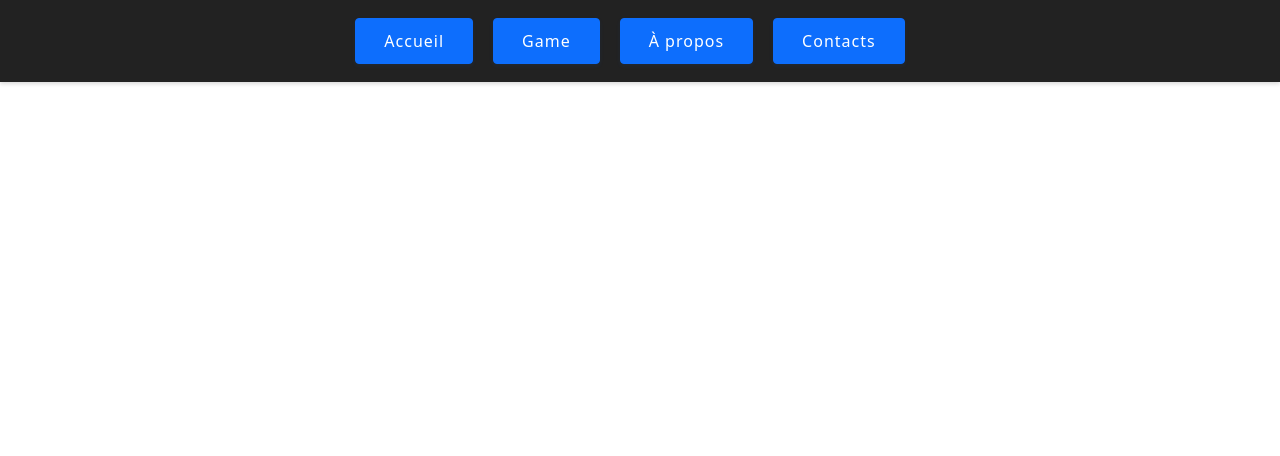
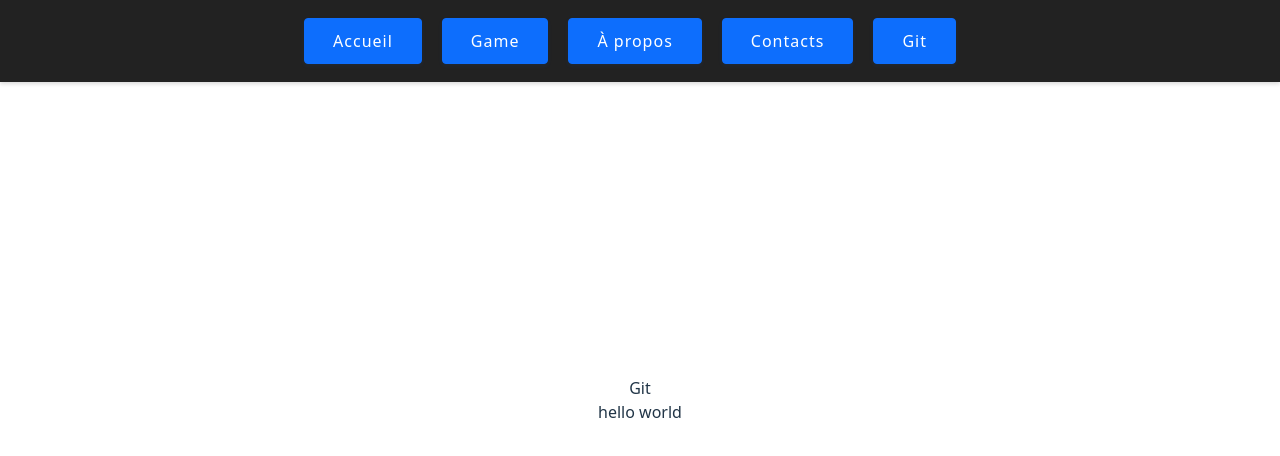
Before and after one commit to jlg-formation/snake-jeu, a React (Vite) app: page /git in a window 1280 px wide. Shown: the top 456 px of the page. Built offline with nearby package versions, Linux system fonts and the light colour scheme.

Commit message:
feat: Add Git page and update navigation links in App component

```diff
--- a/src/App.tsx
+++ b/src/App.tsx
@@ -3,6 +3,7 @@ import Home from './pages/Home';
 import About from './pages/About';
 import Contacts from './pages/Contacts';
 import Game from './pages/Game';
+import Git from './pages/Git';
 import './App.css';
 import React, { useState } from 'react';
 
@@ -69,12 +70,14 @@ function App() {
         <BootstrapNavLink to="/game">Game</BootstrapNavLink>
         <BootstrapNavLink to="/about">À propos</BootstrapNavLink>
         <BootstrapNavLink to="/contacts">Contacts</BootstrapNavLink>
+        <BootstrapNavLink to="/git">Git</BootstrapNavLink>
       </nav>
       <Routes>
         <Route path="/" element={<Home />} />
         <Route path="/game" element={<Game />} />
         <Route path="/about" element={<About />} />
         <Route path="/contacts" element={<Contacts />} />
+        <Route path="/git" element={<Git />} />
       </Routes>
 </Router>
   );
--- /dev/null
+++ b/src/pages/Git.tsx
@@ -0,0 +1,8 @@
+export default function Git() {
+  return (
+    <div>
+      <h2>Git</h2>
+      <p>hello world</p>
+    </div>
+  );
+}
```
